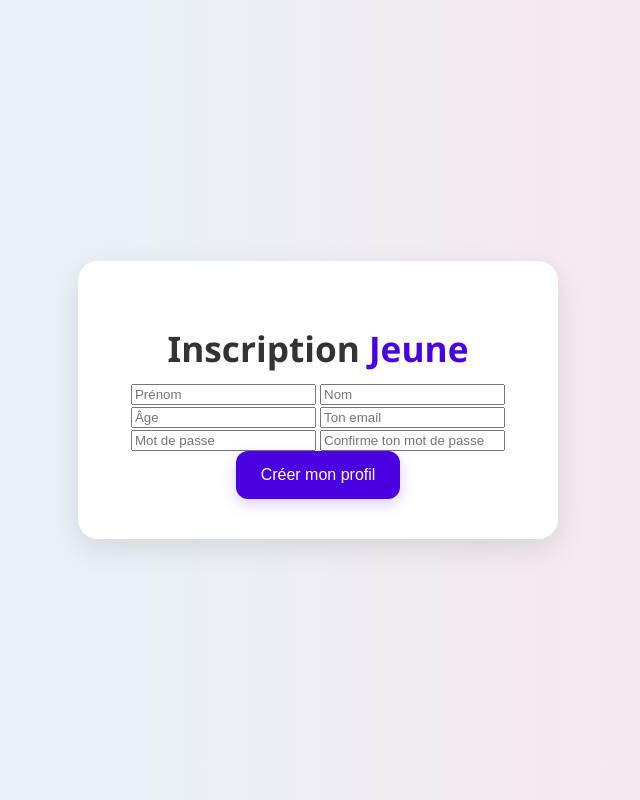
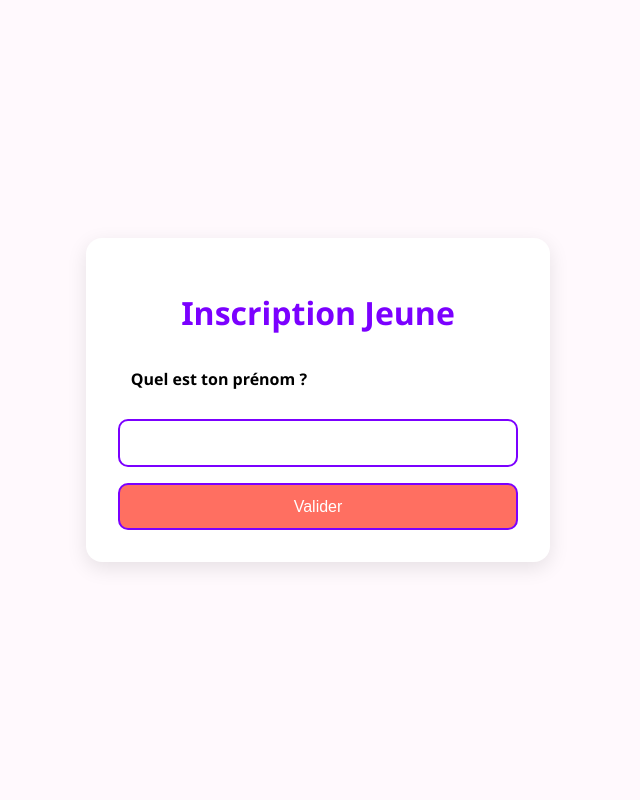
Before and after one commit to Slaywarrior/TeenJobber, a plain HTML site: page register_student.html in a window 1280 px wide. Shown: the whole page, without its empty margins (322-962 px from the left). Drawn offline with Linux system fonts and the light colour scheme.

Commit message:
Update register_student.html

```diff
--- a/register_student.html
+++ b/register_student.html
@@ -3,55 +3,136 @@
 <head>
   <meta charset="UTF-8">
   <meta name="viewport" content="width=device-width, initial-scale=1.0">
-  <title>Inscription Jeune - TeenJobber</title>
-  <link rel="stylesheet" href="index.css">
-  <script defer>
-    function toggleParentalFields() {
-      const age = parseInt(document.getElementById('age').value);
-      const parentalSection = document.getElementById('parental-fields');
-
-      if (age < 14) {
-        alert("Tu dois avoir au moins 14 ans pour t'inscrire sur TeenJobber. 😥");
-        document.getElementById('age').value = "";
-        parentalSection.style.display = 'none';
-      } else if (age < 16) {
-        parentalSection.style.display = 'block';
-      } else {
-        parentalSection.style.display = 'none';
-      }
+  <title>Inscription Étudiant - TeenJobber</title>
+  <link rel="stylesheet" href="style.css">
+  <style>
+    :root {
+      --primary-purple: #7b00ff;
+      --primary-orange: #ff6f61;
+      --secondary-yellow: #f9d423;
+      --secondary-turquoise: #1de9b6;
+      --secondary-red: #f44336;
     }
 
-    function validateForm(event) {
-      const password = document.getElementById("password").value;
-      const confirmPassword = document.getElementById("confirm-password").value;
-      if (password !== confirmPassword) {
-        alert("Les mots de passe ne correspondent pas ❌");
-        event.preventDefault();
+    body {
+      font-family: 'Segoe UI', sans-serif;
+      background: #fff9fd;
+      display: flex;
+      justify-content: center;
+      align-items: center;
+      height: 100vh;
+      margin: 0;
+    }
+
+    .form-container {
+      background: white;
+      padding: 2rem;
+      border-radius: 16px;
+      box-shadow: 0 6px 20px rgba(0, 0, 0, 0.1);
+      max-width: 400px;
+      width: 100%;
+    }
+
+    h1 {
+      text-align: center;
+      color: var(--primary-purple);
+    }
+
+    .question-step {
+      display: none;
+      flex-direction: column;
+      gap: 1rem;
+    }
+
+    .question-step.active {
+      display: flex;
+    }
+
+    input, button, label {
+      font-size: 1rem;
+      padding: 0.8rem;
+      border: 2px solid var(--primary-purple);
+      border-radius: 10px;
+      outline: none;
+    }
+
+    button {
+      cursor: pointer;
+      background-color: var(--primary-orange);
+      color: white;
+      transition: 0.2s;
+    }
+
+    button:hover {
+      background-color: var(--secondary-yellow);
+      color: black;
+    }
+
+    label {
+      border: none;
+      font-weight: bold;
+    }
+  </style>
+</head>
+<body>
+  <div class="form-container">
+    <h1>Inscription Jeune</h1>
+    <form id="multi-step-form" action="student_profile.html">
+      <div class="question-step active">
+        <label for="prenom">Quel est ton prénom ?</label>
+        <input type="text" id="prenom" name="prenom" required>
+        <button type="button" onclick="nextStep()">Valider</button>
+      </div>
+
+      <div class="question-step">
+        <label for="nom">Et ton nom ?</label>
+        <input type="text" id="nom" name="nom" required>
+        <button type="button" onclick="nextStep()">Valider</button>
+      </div>
+
+      <div class="question-step">
+        <label for="birth">Date de naissance :</label>
+        <input type="date" id="birth" name="birth" required>
+        <button type="button" onclick="nextStep()">Valider</button>
+      </div>
+
+      <div class="question-step">
+        <label for="idcard">Ajoute une pièce d'identité (PDF ou photo)</label>
+        <input type="file" id="idcard" name="idcard" accept=".pdf, image/*" required>
+        <button type="button" onclick="nextStep()">Valider</button>
+      </div>
+
+      <div class="question-step">
+        <label for="email">Ton email :</label>
+        <input type="email" id="email" name="email" required>
+        <button type="button" onclick="nextStep()">Valider</button>
+      </div>
+
+      <div class="question-step">
+        <label for="password">Mot de passe :</label>
+        <input type="password" id="password" name="password" required>
+        <button type="button" onclick="nextStep()">Valider</button>
+      </div>
+
+      <div class="question-step">
+        <label for="confirm">Confirme ton mot de passe :</label>
+        <input type="password" id="confirm" name="confirm" required>
+        <button type="submit">Créer mon profil</button>
+      </div>
+    </form>
+  </div>
+
+  <script>
+    let currentStep = 0;
+    const steps = document.querySelectorAll('.question-step');
+
+    function nextStep() {
+      if (currentStep < steps.length - 1) {
+        steps[currentStep].classList.remove('active');
+        currentStep++;
+        steps[currentStep].classList.add('active');
       }
     }
   </script>
-</head>
-<body>
-  <div class="auth-container">
-    <h1 class="title">Inscription <span>Jeune</span></h1>
-    <form action="student_profile.html" onsubmit="validateForm(event)">
-      <input type="text" name="prenom" placeholder="Prénom" required>
-      <input type="text" name="nom" placeholder="Nom" required>
-      <input type="number" name="age" id="age" placeholder="Âge" required onblur="toggleParentalFields()">
-
-      <div id="parental-fields" style="display:none">
-        <label for="parent-email">Email d’un parent ou tuteur légal :</label>
-        <input type="email" name="parent-email" id="parent-email" placeholder="ex: parent@mail.com">
-        <label for="consent">📄 Consentement parental :</label>
-        <input type="file" name="consent" id="consent">
-      </div>
-
-      <input type="email" name="email" placeholder="Ton email" required>
-      <input type="password" name="password" id="password" placeholder="Mot de passe" required>
-      <input type="password" id="confirm-password" placeholder="Confirme ton mot de passe" required>
-
-      <button type="submit" class="auth-button">Créer mon profil</button>
-    </form>
-  </div>
 </body>
 </html>
```
